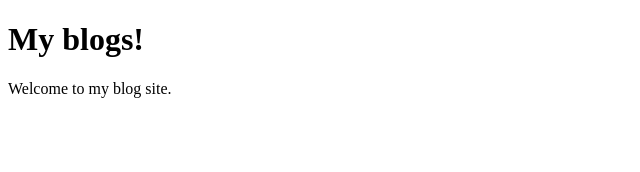
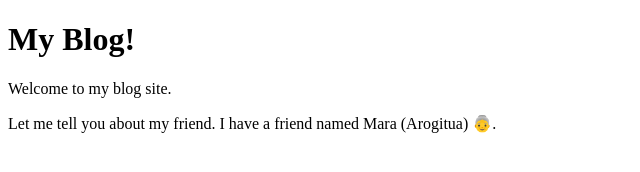
Before and after one commit to eliasakalu/test, a plain HTML site: page index.html in a window 1280 px wide. Shown: the whole page, without its empty margins (0-640 px from the left). Drawn offline with Linux system fonts and the light colour scheme.

Commit message:
Update index.html

```diff
--- a/index.html
+++ b/index.html
@@ -1,10 +1,11 @@
 <!DOCTYPE html>
 <html>
     <head>
-        <title>My blogs!</title>
+        <title>My Blog!</title>
     </head>
     <body>
-        <h1>My blogs!</h1>
+        <h1>My Blog!</h1>
         <p>Welcome to my blog site.</p>
+        <p>Let me tell you about my friend. I have a friend named Mara (Arogitua) 👵.</p>
     </body>
 </html>
```
